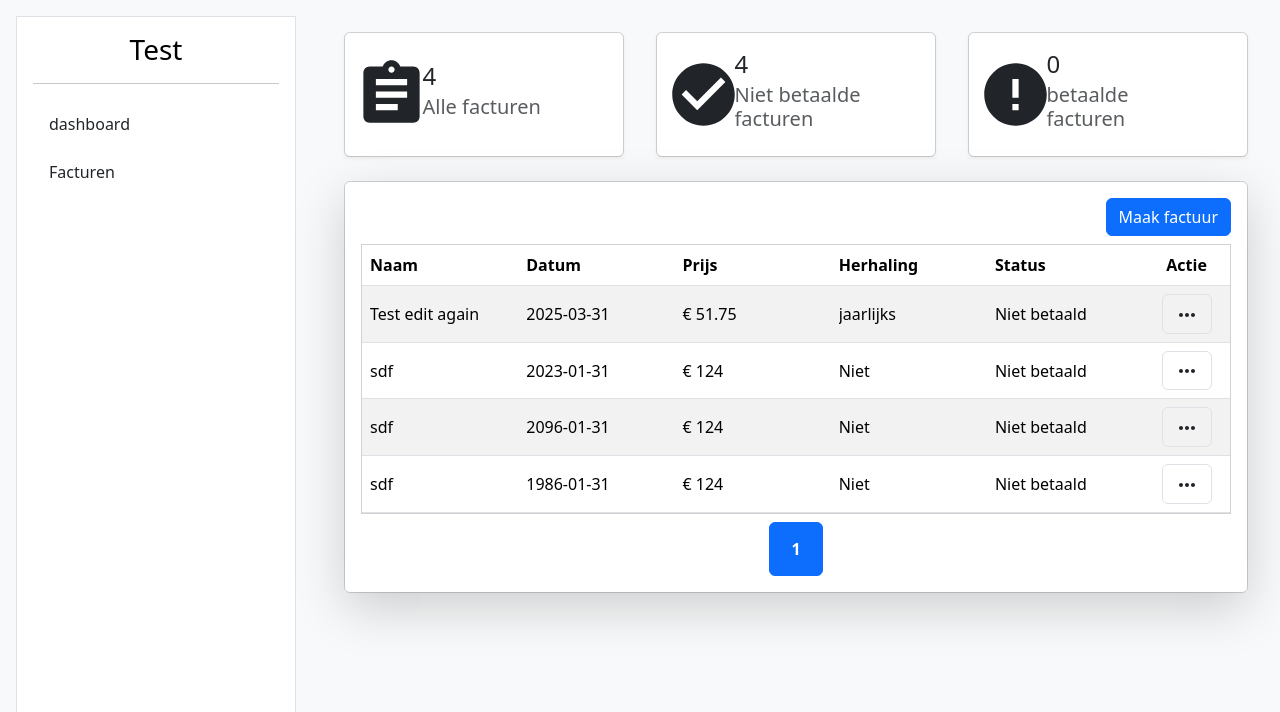
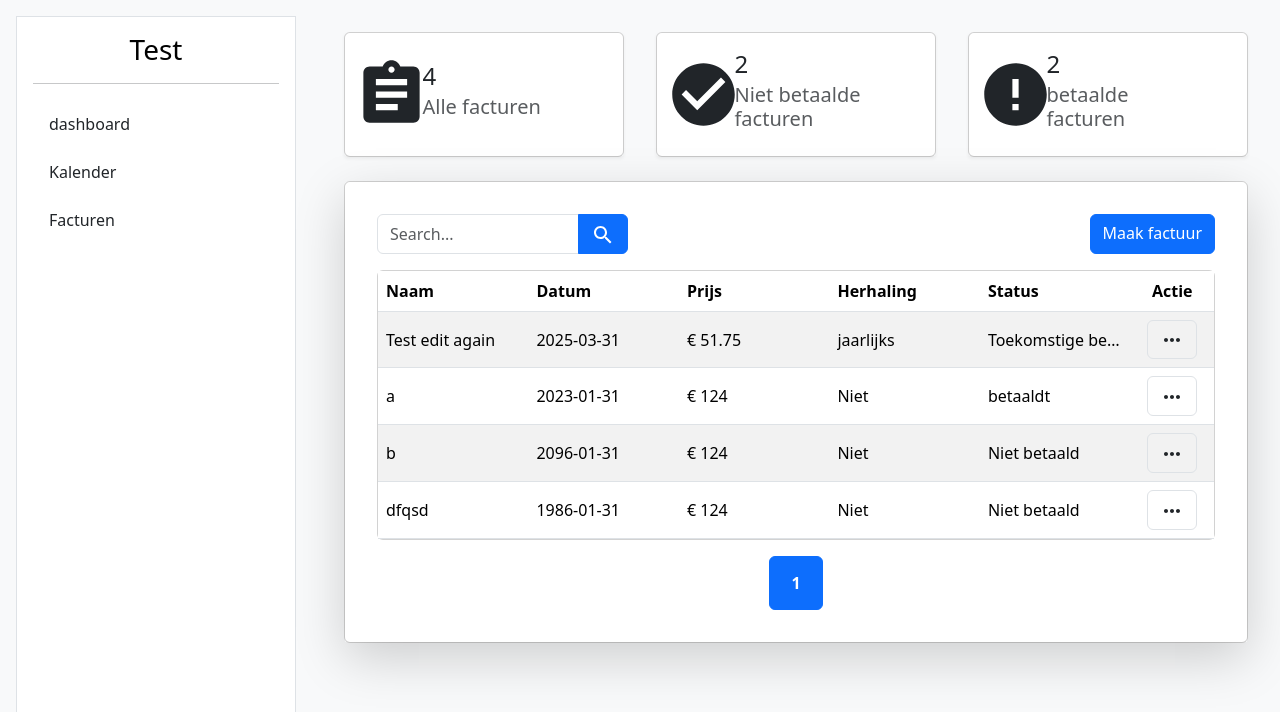
Before and after one commit to BsgMax00/parent_website, a React (Create React App) app: page /facturen in a window 1280 px wide. Shown: the top 712 px of the page. Built offline with nearby package versions, Linux system fonts and the light colour scheme; data requests are answered from the project's data file.

Commit message:
pulled table out of invoicemanagamentbody so I can reuse it, deleted some files, and added a search bar to the table

```diff
--- a/src/App.js
+++ b/src/App.js
@@ -1,8 +1,10 @@
 import { BrowserRouter, Routes, Route } from 'react-router-dom';
 
+import Layout from './Components/Layout';
 import Dashboard from './Pages/Dashboard';
+import Calender from './Pages/Calender';
 import InvoiceManagment from './Pages/InvoiceManagment';
-import Layout from './Components/Layout';
+import InvoiceDetail from './Pages/InvoiceDetail';
 import InvoiceCreate from './Pages/InvoiceCreate';
 
 function App() {
@@ -11,7 +13,9 @@ function App() {
       <Routes>
         <Route path="/" element={<Layout/>}>
           <Route index element={<Dashboard/>}/>
+          <Route path="/kalender" element={<Calender/>}/>
           <Route path="/facturen" element={<InvoiceManagment/>}/>
+          <Route path="/facturen/:InvoiceId" element={<InvoiceDetail/>}/>
           <Route path="/facturen/aanmaken/:InvoiceId" element={<InvoiceCreate/>}/>
           <Route path="/facturen/aanmaken" element={<InvoiceCreate/>}/>
         </Route>
--- a/src/Components/Invoice/InvoiceCreateBody.js
+++ b/src/Components/Invoice/InvoiceCreateBody.js
@@ -40,25 +40,26 @@ const InvoiceCreateBody = ({ invoice = null }) => {
 
     return (
         <>
-            <div>
-                <div>
-                    <label for="Name">Naam: </label>
-                    <input required id="Name" name="Name" value={invoiceName} onChange={(e) => setInvoiceName(e.target.value)}/>
+            <div className="card rounded m-2">
+                <div className="card-body shadow-lg">
+                    <div className="mb-3">
+                        <label htmlFor="Name">Naam: </label>
+                        <input required id="Name" name="Name" type="text" className="form-control" value={invoiceName} onChange={(e) => setInvoiceName(e.target.value)}/>
                     </div>
-                <div>
-                    <label for="Description">Descriptie: </label>
-                    <input id="Description" name="Description" value={invoiceDescription} onChange={(e) => setInvoiceDescription(e.target.value)}/>
+                    <div className="mb-3">
+                        <label htmlFor="Description">Descriptie: </label>
+                        <input id="Description" name="Description" type="text" className="form-control" value={invoiceDescription} onChange={(e) => setInvoiceDescription(e.target.value)}/>
                     </div>
-                <div>
-                    <label for="Price">Prijs: </label>
-                    <input required id="Price" name="Price" type="number" value={invoicePrice} onChange={(e) => setInvoicePrice(e.target.value)}/>
+                    <div className="mb-3">
+                        <label htmlFor="Price">Prijs: </label>
+                        <input required id="Price" name="Price" type="number" className="form-control" value={invoicePrice} onChange={(e) => setInvoicePrice(e.target.value)}/>
                     </div>
-                <div>
-                    <label for="Date">Datum: </label>
-                    <input id="Date" name="Date" type="date" value={invoiceDate} onChange={(e) => setInvoiceDate(e.target.value)}/>
+                    <div className="mb-3">
+                        <label htmlFor="Date">Datum: </label>
+                        <input id="Date" name="Date" type="date" className="form-control" value={invoiceDate} onChange={(e) => setInvoiceDate(e.target.value)}/>
                     </div>
-                <div>
-                    <label for="Repeat">Repeat:</label>
+                    <div className="mb-3">
+                        <label htmlFor="Repeat">Repeat:</label>
                         <DropdownList Label={`Repeat: ${invoiceRepeat}`} styling={"btn btn-secondary dropdown-toggle"}>
                             <DropdownItem event={() => setInvoiceRepeat("Niet")} value={"Niet"}/>
                             <DropdownItem event={() => setInvoiceRepeat("wekelijks")} value={"wekelijks"}/>
@@ -68,20 +69,22 @@ const InvoiceCreateBody = ({ invoice = null }) => {
                             <DropdownItem event={() => setInvoiceRepeat("jaarlijks")} value={"jaarlijks"}/>
                         </DropdownList>
                     </div>
-                <div>
-                    <label for="Status">Status:</label>
+                    <div className="mb-3">
+                        <label htmlFor="Status">Status:</label>
                         <DropdownList Label={`Status: ${invoiceStatus}`} styling={"btn btn-secondary dropdown-toggle"}>
                             <DropdownItem event={() => setInvoiceStatus("Niet betaald")} value={"Niet betaald"}/>
                             <DropdownItem event={() => setInvoiceStatus("betaaldt")} value={"betaald"}/>
                             <DropdownItem event={() => setInvoiceStatus("geanulleerd")} value={"geanulleerd"}/>
                             <DropdownItem event={() => setInvoiceStatus("Geld terug")} value={"Geld terug"}/>
+                            <DropdownItem event={() => setInvoiceStatus("Toekomstige betaling")} value={"Toekomstige betaling"}/>
                         </DropdownList>
                     </div>
                     {isEditing === true ? (
-                    <button onClick={() => {EditInvoice(); navigate("/facturen")}}>Edit Invoice</button>
+                        <button type="button" className="btn btn-primary" onClick={() => {EditInvoice(); navigate("/facturen")}}>Edit Invoice</button>
                     ) : (
-                    <button onClick={() => {CreateInvoice(); navigate("/facturen")}}>Maak Invoice</button>
+                        <button type="button" className="btn btn-primary" onClick={() => {CreateInvoice(); navigate("/facturen")}}>Maak Invoice</button>
                     )}
+                </div>
             </div>
         </>
     );
--- /dev/null
+++ b/src/Components/Invoice/InvoiceDetailBody.js
@@ -0,0 +1,44 @@
+const InvoiceDetailBody = ({ invoice }) => {
+    if (invoice == null) return null;
+
+    return (
+        <>
+            <div className="card rounded m-2">
+                <div className="card-body shadow-lg">
+                    <div className="d-flex mb-3">
+                        <label htmlFor="Name" className="me-2 mb-0 fw-semibold">Naam: </label>
+                        <p  id="Name" name="Name" className="mb-0">{invoice.InvoiceName}</p>
+                    </div>
+                    <div className="d-flex mb-3">
+                        <label htmlFor="Description" className="me-2 mb-0 fw-semibold">Descriptie: </label>
+                        <p  id="Description" name="Description" className="mb-0">{invoice.InvoiceDescription}</p>
+                    </div>
+                    <div className="d-flex mb-3">
+                        <label htmlFor="Price" className="me-2 mb-0 fw-semibold">Prijs: </label>
+                        <p  id="Price" name="Price" className="mb-0">{invoice.InvoicePrice}</p>
+                    </div>
+                    <div className="d-flex mb-3">
+                        <label htmlFor="Date" className="me-2 mb-0 fw-semibold">Datum: </label>
+                        <p  id="Date" name="Date" className="mb-0">{invoice.InvoiceDate}</p>
+                    </div>
+                    {invoice.InvoiceEndDate && (
+                        <div className="d-flex mb-3">
+                            <label htmlFor="EndDate" className="me-2 mb-0 fw-semibold">EindDatum: </label>
+                            <p  id="EndDate" name="EndDate" className="mb-0">{invoice.InvoiceEndDate}</p>
+                        </div>
+                    )}
+                    <div className="d-flex mb-3">
+                        <label htmlFor="Repeat" className="me-2 mb-0 fw-semibold">Repeat: </label>
+                        <p  id="Repeat" name="Repeat" className="mb-0">{invoice.InvoiceRepeat}</p>
+                    </div>
+                    <div className="d-flex mb-3">
+                        <label htmlFor="Status" className="me-2 mb-0 fw-semibold">Status: </label>
+                        <p  id="Status" name="Status" className="mb-0">{invoice.InvoiceStatus}</p>
+                    </div>
+                </div>
+            </div>
+        </>
+    );
+};
+
+export default InvoiceDetailBody;
--- a/src/Components/Invoice/InvoiceManagmentBody.js
+++ b/src/Components/Invoice/InvoiceManagmentBody.js
@@ -1,11 +1,12 @@
 import { useContext, useEffect, useState } from "react";
 import { InvoiceContext } from "../../Contexts/InvoiceContext";
 
-import InvoiceRow from "./InvoiceRow";
-import InvoiceManagmentPagination from "./InvoiceManagmentPagination";
+import InvoiceRow from "../Table/Rows/InvoiceRow";
+import Table from "../Table/Table";
 
 const InvoiceManagmentBody = () => {
     const [ chunkedInvoiceData, setChunkedInvoiceData ] = useState([]);
+    const [ searchSorting, setSearchSorting ] = useState(null);
     const [ sortingOption, setSortingOption ] = useState({key: null, direction: "asc"});
     const { invoiceData, arrayIndex, setArrayIndex } = useContext(InvoiceContext);
     const tableHeaders = [
@@ -27,7 +28,7 @@ const InvoiceManagmentBody = () => {
 
     const chunkInvoiceData = ( invoices ) => {
         const InvoiceDataChunked = [];
-        const data = [...invoices].sort((a, b) => {
+        let data = [...invoices].sort((a, b) => {
             if (sortingOption.key === "name") {
                 if (sortingOption.direction === "asc"){ return a.InvoiceName.localeCompare(b.InvoiceName, undefined, { numeric: true, sensitivity: "base" }); }
                 else{ return b.InvoiceName.localeCompare(a.InvoiceName, undefined, { numeric: true, sensitivity: "base" }); }
@@ -46,10 +47,14 @@ const InvoiceManagmentBody = () => {
             }
             if (sortingOption.key === "status"){
                 if (sortingOption.direction === "asc"){ return a.InvoiceStatus.localeCompare(b.InvoiceStatus, undefined, { numeric: true, sensitivity: "base" }); }
-                else { return b.InvoiceName.localeCompare(a.InvoiceStatus, undefined, { numeric: true, sensitivity: "base" }); }
+                else { return b.InvoiceStatus.localeCompare(a.InvoiceStatus, undefined, { numeric: true, sensitivity: "base" }); }
             }
             return 0;
         });
+
+        if (searchSorting !== null){
+            data = [...data].filter((e) => e.InvoiceName.toLowerCase().includes(searchSorting.toLowerCase()))
+        }
 
         for (let i = 0; i < data.length; i += 10) {
             InvoiceDataChunked.push(data.slice(i, i + 10));
@@ -62,46 +67,29 @@ const InvoiceManagmentBody = () => {
         setChunkedInvoiceData(chunkInvoiceData(invoiceData));
         setArrayIndex(0);
         // eslint-disable-next-line
-    }, [invoiceData, sortingOption])
+    }, [invoiceData, sortingOption, searchSorting])
 
     return (
         <>
             <div className="col-12 px-2">
                 <div className="card m-2">
                     <div className="card-body shadow-lg">
-                        <div className="d-flex justify-content-end mb-2">
-                            <a href="/facturen/aanmaken" className="btn btn-primary">Maak factuur</a>
-                        </div>
-                        <div className="card rounded-0 mt-2">
-                            <div className="card-body p-0">
-                                <div className="table-responsive table-card">
-                                    <table className="table table-striped table-hover align-middle table-nowrap mb-0" style={{ tableLayout: "fixed", width: "100%"}}>
-                                        <thead>
-                                            <tr className="fw-bold">
-                                                {tableHeaders.map(({ label, key }, index) => (
-                                                    <th key={index} scope="col" style={{ width: "18%" }} onClick={() => handleSort(key)}>{label} {sortingOption.key === key && (sortingOption.direction === "asc" ? '▲' : '▼')}</th>
-                                                ))}
-                                                <th scope="col" className="text-center" style={{ width: "10%" }}>Actie</th>
-                                            </tr>
-                                        </thead>
-                                        <tbody>
-                                            {Array.isArray(chunkedInvoiceData[arrayIndex]) ? (
-                                                chunkedInvoiceData[arrayIndex].map((Invoice, index) => (
-                                                    <InvoiceRow key={index} Invoice={Invoice}/>
-                                                ))
-                                            ) : (
-                                                <tr>
-                                                    <td colSpan={6} style={{ textAlign: 'center' }}>
-                                                        Geen facturen gevonden.
-                                                    </td>
-                                                </tr>
-                                            )}
-                                        </tbody>
-                                    </table>
-                                </div>
-                            </div>
-                        </div>
-                        <InvoiceManagmentPagination chunkedInvoiceData={chunkedInvoiceData}/>
+                        <Table
+                            search={setSearchSorting}
+                            createButton={<a href="/facturen/aanmaken" className="btn btn-primary">Maak factuur</a>}
+                            tableHeaders = {tableHeaders}
+                            tableData = {chunkedInvoiceData[arrayIndex] || []}
+                            handleSort = {handleSort}
+                            sortingOption={sortingOption}
+                            renderRow = {(Invoice, index) => (
+                                <InvoiceRow key={index} Invoice={Invoice}/>
+                            )}
+                            emptyMessage = "Geen facturen gevonden."
+                            includeActionColumn = {true}
+                            paginationData={chunkedInvoiceData || []}
+                            arrayIndex={arrayIndex}
+                            setArrayIndex={setArrayIndex}
+                        />
                     </div>
                 </div>
             </div>
--- a/src/Components/SideBar/SidebarBody.js
+++ b/src/Components/SideBar/SidebarBody.js
@@ -8,6 +8,7 @@ const SidebarBody = () => {
                 <hr/>
                 <ul className="nav flex-column">
                     <SidebarItem item="" text="dashboard"/>
+                    <SidebarItem item="kalender" text="Kalender"/>
                     <SidebarItem item="facturen" text="Facturen"/>
                 </ul>
             </div>
--- a/src/Components/Invoice/InvoiceManagmentPagination.js
+++ b/src/Components/Table/Pagination.js
@@ -1,10 +1,6 @@
 import { ChevronLeft, ChevronRight } from "@mui/icons-material";
-import { useContext } from "react";
-import { InvoiceContext } from "../../Contexts/InvoiceContext";
 
-const InvoiceManagmentPagination = ({ chunkedInvoiceData }) => {
-    const { arrayIndex, setArrayIndex } = useContext(InvoiceContext);
-
+const Pagination = ({ data, arrayIndex, setArrayIndex = () => {} }) => {
     const getMiddleTableIndex = () => {
         const indeces = []
 
@@ -17,10 +13,10 @@ const InvoiceManagmentPagination = ({ chunkedInvoiceData }) => {
 
         indeces.push(arrayIndex)
 
-        if (arrayIndex + 1 <= chunkedInvoiceData.length - 1){
+        if (arrayIndex + 1 <= data.length - 1){
             indeces.push(arrayIndex + 1)
         }
-        if (arrayIndex + 2 <= chunkedInvoiceData.length - 1){
+        if (arrayIndex + 2 <= data.length - 1){
             indeces.push(arrayIndex + 2)
         }
 
@@ -31,7 +27,7 @@ const InvoiceManagmentPagination = ({ chunkedInvoiceData }) => {
 
     return (
         <>
-            <div className="d-flex justify-content-center mt-2">
+            <div className="d-flex justify-content-center my-3">
                 <div className="btn-group">
                     {arrayIndex !== 0 && (
                         <button className="fw-bold px-3 py-2 btn btn-outline-secondary" style={{width:"54px", height:"54px"}} onClick={() => setArrayIndex(arrayIndex - 1)}><ChevronLeft/></button>
@@ -45,13 +41,13 @@ const InvoiceManagmentPagination = ({ chunkedInvoiceData }) => {
                     {tableIndeces.map((indece, index) => (
                         <button key={index} className={`fw-bold px-3 py-2 btn ${arrayIndex === indece ? "btn-primary" : "btn-outline-secondary"}`} style={{width:"54px", height:"54px"}} onClick={() => setArrayIndex(indece)}>{indece + 1}</button>
                     ))}
-                    {chunkedInvoiceData.length >= arrayIndex + 5 && (
+                    {data.length >= arrayIndex + 5 && (
                         <button className="fw-bold px-3 py-2 btn btn-outline-secondary" style={{width:"54px", height:"54px"}}>...</button>
                     )}
-                    {chunkedInvoiceData.length >= arrayIndex + 4 && (
-                        <button className="fw-bold px-3 py-2 btn btn-outline-secondary" style={{width:"54px", height:"54px"}} onClick={() => setArrayIndex(chunkedInvoiceData.length - 1)}>{chunkedInvoiceData.length}</button>
+                    {data.length >= arrayIndex + 4 && (
+                        <button className="fw-bold px-3 py-2 btn btn-outline-secondary" style={{width:"54px", height:"54px"}} onClick={() => setArrayIndex(data.length - 1)}>{data.length}</button>
                     )}
-                    {arrayIndex !== chunkedInvoiceData.length - 1 && (
+                    {arrayIndex !== data.length - 1 && (
                         <button className="fw-bold px-3 py-2 btn btn-outline-secondary" style={{width:"54px", height:"54px"}} onClick={() => setArrayIndex(arrayIndex + 1)}><ChevronRight/></button>
                     )}
                 </div>
@@ -60,4 +56,4 @@ const InvoiceManagmentPagination = ({ chunkedInvoiceData }) => {
     );
 };
 
-export default InvoiceManagmentPagination;
+export default Pagination;
--- /dev/null
+++ b/src/Components/Table/Table.js
@@ -0,0 +1,67 @@
+import { useState } from "react";
+import Pagination from "./Pagination";
+
+import { Search } from "@mui/icons-material";
+
+const Table = ({
+    search = () => {},
+    createButton = () => null,
+    tableHeaders = [],
+    tableData = [],
+    handleSort = () => {},
+    sortingOption = {key: "", direction: "asc"},
+    renderRow = () => null,
+    emptyMessage = "geen text",
+    includeActionColumn = false,
+    paginationData = [],
+    arrayIndex = null,
+    setArrayIndex = () => {}
+}) => {
+    const [ searchOption, setSearchOption ] = useState("")
+
+    return (
+        <>
+            <div className="d-flex justify-content-between m-3">
+                <div className="input-group" style={{ width: "30%" }}>
+                    <input type="text" placeholder="Search..." className="form-control" onChange={(e) => setSearchOption(e.target.value)}/>
+                    <button type="button" className="btn btn-primary" onClick={() => search(searchOption)}>
+                        <Search/>
+                    </button>
+                </div>
+                {createButton}
+            </div>
+            <div className="card rounded m-3">
+                <div className="card-body p-0">
+                    <div className="table-responsive table-card">
+                        <table className="table table-striped table-hover align-middle table-nowrap mb-0" style={{ tableLayout: "fixed", width: "100%"}}>
+                            <thead>
+                                <tr className="fw-bold">
+                                    {tableHeaders.map(({ label, key }, index) => (
+                                        <th key={index} scope="col" onClick={() => handleSort(key)}>{label} {sortingOption.key === key && (sortingOption.direction === "asc" ? '▲' : '▼')}</th>
+                                    ))}
+                                    {includeActionColumn && (
+                                        <th scope="col" className="text-center" style={{ width: "10%" }}>Actie</th>
+                                    )}
+                                </tr>
+                            </thead>
+                            <tbody>
+                                {Array.isArray(tableData) ? (
+                                    tableData.map((Invoice, index) => renderRow(Invoice, index))
+                                ) : (
+                                    <tr>
+                                        <td colSpan={(includeActionColumn ? tableHeaders.length : tableHeaders.length - 1)} style={{ textAlign: 'center' }}>
+                                            {emptyMessage}
+                                        </td>
+                                    </tr>
+                                )}
+                            </tbody>
+                        </table>
+                    </div>
+                </div>
+            </div>
+            <Pagination data={paginationData} arrayIndex={arrayIndex} setArrayIndex={setArrayIndex}/>
+        </>
+    )
+}
+
+export default Table;
--- a/src/Contexts/InvoiceContext.js
+++ b/src/Contexts/InvoiceContext.js
@@ -33,7 +33,6 @@ export const InvoiceProvider = ({ children }) => {
     }
 
     const putInvoiceData = async ( editedInvoice ) => {
-        console.log(editedInvoice)
         await servicePutInvoiceData(editedInvoice);
         await getInvoiceData();
     }
--- /dev/null
+++ b/src/Pages/Calender.js
@@ -0,0 +1,9 @@
+const Calender = () => {
+    return (
+        <>
+            <p>T</p>
+        </>
+    )
+}
+
+export default Calender;
--- /dev/null
+++ b/src/Pages/InvoiceDetail.js
@@ -0,0 +1,27 @@
+import { useEffect, useContext, useState } from "react";
+import { useParams } from "react-router-dom";
+import { InvoiceContext } from "../Contexts/InvoiceContext"
+
+import InvoiceDetailBody from "../Components/Invoice/InvoiceDetailBody";
+
+const InvoiceDetail = () => {
+    const { invoiceData } = useContext(InvoiceContext);
+    const [ invoice, setInvoice ] = useState(null);
+    const {InvoiceId} = useParams()
+
+    useEffect(() => {
+        const invoice = invoiceData.find(invoice => invoice.InvoiceId === Number(InvoiceId));
+        setInvoice(invoice);
+        // eslint-disable-next-line
+    }, [invoiceData])
+
+    return (
+        <>
+            {invoice !== null && (
+                <InvoiceDetailBody invoice={invoice}/>
+            )}
+        </>
+    );
+};
+
+export default InvoiceDetail;
--- a/src/data/db.json
+++ b/src/data/db.json
@@ -9,25 +9,25 @@
       "InvoiceDate": "2025-03-31",
       "InvoiceNextDate": null,
       "InvoiceRepeat": "jaarlijks",
-      "InvoiceStatus": "Niet betaald",
+      "InvoiceStatus": "Toekomstige betaling",
       "NextInvoice": null
     },
     {
       "id": "2",
       "InvoiceId": 2,
-      "InvoiceName": "sdf",
+      "InvoiceName": "a",
       "InvoiceDescription": "dfqs",
       "InvoicePrice": 124,
       "InvoiceDate": "2023-01-31",
       "InvoiceNextDate": null,
       "InvoiceRepeat": "Niet",
-      "InvoiceStatus": "Niet betaald",
+      "InvoiceStatus": "betaaldt",
       "NextInvoice": null
     },
     {
       "id": "3",
       "InvoiceId": 3,
-      "InvoiceName": "sdf",
+      "InvoiceName": "b",
       "InvoiceDescription": "dfqs",
       "InvoicePrice": 124,
       "InvoiceDate": "2096-01-31",
@@ -39,7 +39,7 @@
     {
       "id": "4",
       "InvoiceId": 4,
-      "InvoiceName": "sdf",
+      "InvoiceName": "dfqsd",
       "InvoiceDescription": "dfqs",
       "InvoicePrice": 124,
       "InvoiceDate": "1986-01-31",
```
Also changed, not shown: src/Components/Table/Rows/InvoiceRow.js (renamed from src/Components/Invoice/InvoiceRow.js, +7 -7 lines), src/Icons/3_dots.png (deleted). Lines whose indentation alone changed are shown as unchanged.
